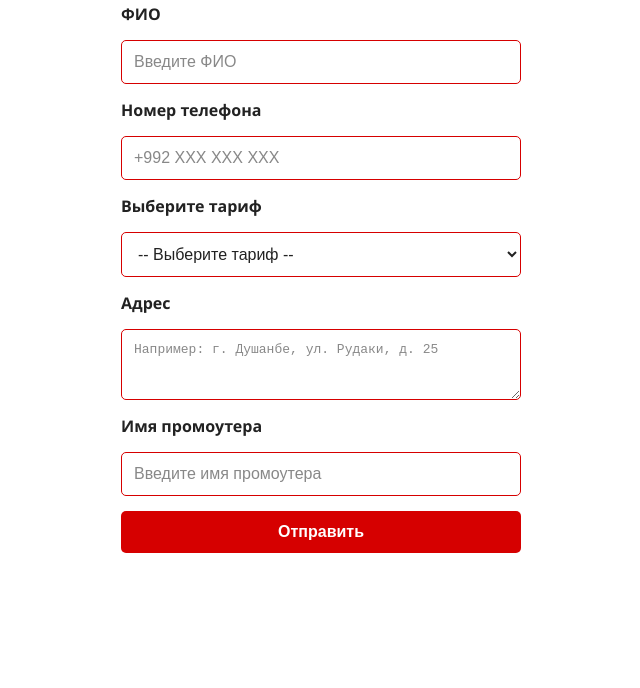
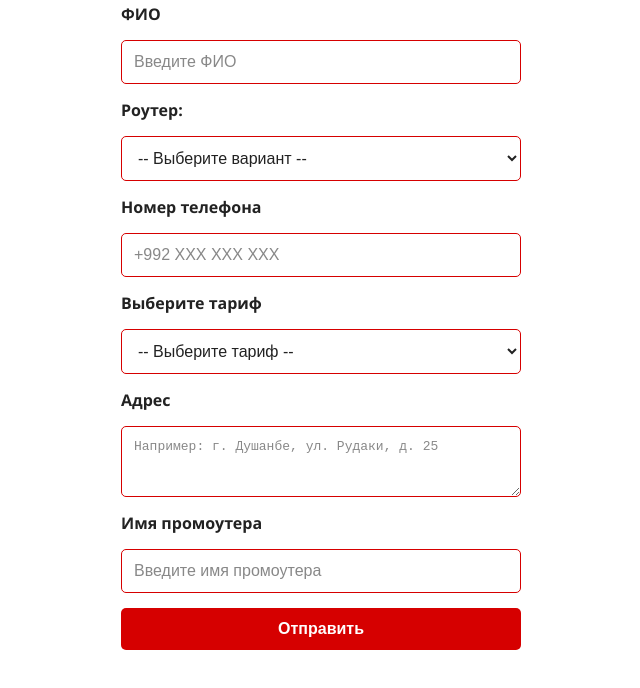
Before and after one commit to LUXCARGO/NETS, a plain HTML site: page index.html in a window 1280 px wide. Shown: the part 108-796 px from the top of the page, without its empty margins (319-959 px from the left). Drawn offline with Linux system fonts and the light colour scheme.

Commit message:
Update index.html

```diff
--- a/index.html
+++ b/index.html
@@ -124,6 +124,13 @@
     <label for="name">ФИО</label>
     <input type="text" id="name" name="name" required placeholder="Введите ФИО">
 
+    <label for="router">Роутер:</label>
+    <select id="router" name="router" required>
+        <option value="">-- Выберите вариант --</option>
+        <option>В рассрочку</option>
+        <option>Вместе с подключением</option>
+    </select>
+
     <label for="phone">Номер телефона</label>
     <input type="tel" id="phone" name="phone" required placeholder="+992 XXX XXX XXX">
 
@@ -156,6 +163,7 @@
         statusMessage.className = '';
 
         const name = document.getElementById('name').value.trim();
+        const router = document.getElementById('router').value;
         const phone = document.getElementById('phone').value.trim();
         const tariff = document.getElementById('tariff').value;
         const address = document.getElementById('address').value.trim();
@@ -164,6 +172,7 @@
         const message = `
 📥 Новая заявка NETS:
 👤 ФИО: ${name}
+🛜 Роутер: ${router}
 📞 Телефон: ${phone}
 📦 Тариф: ${tariff}
 📍 Адрес:\n${address}
```
